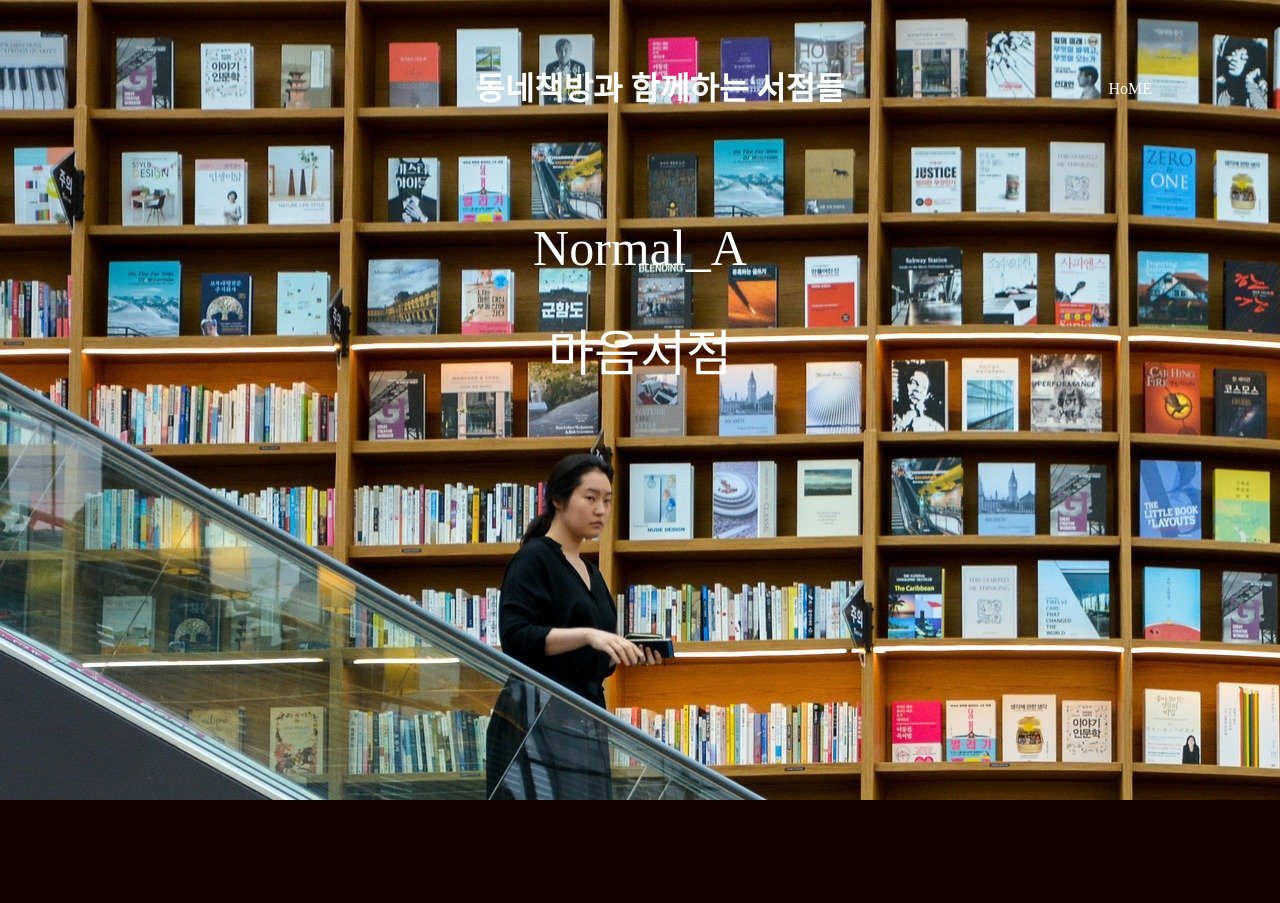
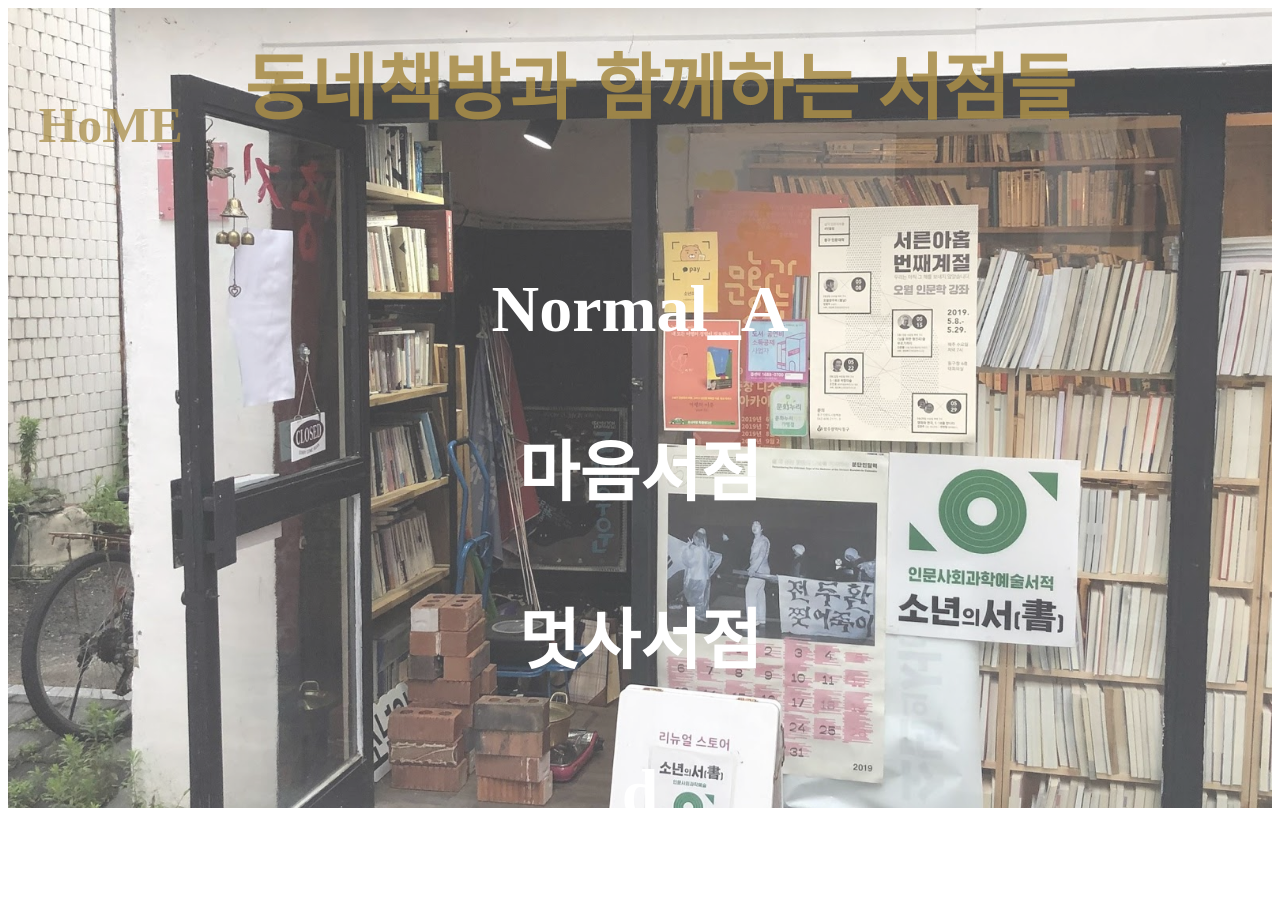
Before and after one commit to peanutyumyum/Mini_Hackathon, a Django app: page /location/ in a window 1280 px wide. Before the commit the page ends 800 px from the top, so only its background shows below. Run offline with Django 3.2, Linux system fonts and the light colour scheme; data comes from the database, SQL or seed files in the repository.

Commit message:
css 수정

```diff
--- a/mini_hackathone/dongnaechekbang/models.py
+++ b/mini_hackathone/dongnaechekbang/models.py
@@ -15,7 +15,11 @@ class Bookstore(models.Model):
     specific_address = models.TextField() # location of bookstore in specific scale
     trait = models.ForeignKey(Trait, on_delete=models.CASCADE)# trait of bookstore
     bookstore_information = models.TextField() # summary about bookstore
-    bookstore_image = models.ImageField(upload_to="image", blank=True)
+    bookstore_image1 = models.ImageField(upload_to="image", blank=True)
+    bookstore_image2 = models.ImageField(upload_to="image", blank=True)
+    bookstore_image3 = models.ImageField(upload_to="image", blank=True)
+    bookstore_image4 = models.ImageField(upload_to="image", blank=True)
+
     def __str__(self):
         return self.name
 
--- a/mini_hackathone/dongnaechekbang/static/location.css
+++ b/mini_hackathone/dongnaechekbang/static/location.css
@@ -1,8 +1,13 @@
-body {
+html, body {
     height: 100%;
-    background-image: url(library.jpg);
+
 }
 .container{
+    height: 100%;
+    width: 100%;
+    background-image: url('독립서점 3.jpg');
+    background-size: cover;
+    opacity: 0.75;
     display: flex;
     flex-direction: column;
     text-align: center;
@@ -14,21 +19,34 @@ body {
 }
 .move_navbar{
     position: absolute;
-    right: 10%;
-    top: 10%;
-    color: white;
+    left: 3%;;
+    top: 12%;
+    color: rgb(107, 100, 82);
+    font-weight: bold;
+    font-size: 30px;
 }
 .title{
-    color: white;
+    margin-top: -60px;
+    font-size: 36px;
+    color:rgba(139, 103, 11, 0.88);
+    font-weight: bold;
 }
 .bookstore{
     font-size: 50px;
+    font-weight: 800;
+    color: white;
 }
-a{
-    text-decoration: none;
-    color: white;
+.move_navbar{
+    color: rgba(145, 111, 25, 0.8);
+    font-size: 50px;
 }
 ul{
     list-style: none;
     color: white;
 }
+a{
+    text-decoration: none;
+    font-size: 66px;
+    font-weight: 800;
+    color: white;
+}
--- a/mini_hackathone/dongnaechekbang/templates/location.html
+++ b/mini_hackathone/dongnaechekbang/templates/location.html
@@ -15,7 +15,7 @@
                 <h1>동네책방과 함께하는 서점들</h1>
             </li>
             <li class="move_navbar">
-                <a href="#">HoME</a>
+                <span href="#">HoME</span>
             </li>
         </ul>
         <br><br><br><br>
@@ -24,7 +24,7 @@
             <div class="bookstore">
                 <a href="{% url 'bookstore' bookstore_list.id %}">{{bookstore_list.name}}</a>
             </div>
-            <br><br>
+            <br><br><br><br>
             {% endfor %}
         </div>
     </div>
```
Also changed, not shown: mini_hackathone/dongnaechekbang/static/location_bookstore.css (+43 -18 lines), mini_hackathone/dongnaechekbang/templates/location_bookstore.html (+18 -15 lines), mini_hackathone/db.sqlite3, mini_hackathone/dongnaechekbang/migrations/0003_auto_20200731_1629.py (added), mini_hackathone/dongnaechekbang/static/독립서점 2.jpg (added), mini_hackathone/dongnaechekbang/static/독립서점 3.jpg (added), mini_hackathone/media/image/Fallen.Angels.1995-0007.png (added), mini_hackathone/media/image/Fallen.Angels.1995-0024.png (added), mini_hackathone/media/image/Fallen.Angels.1995-0039.png (added), 4 other files.
